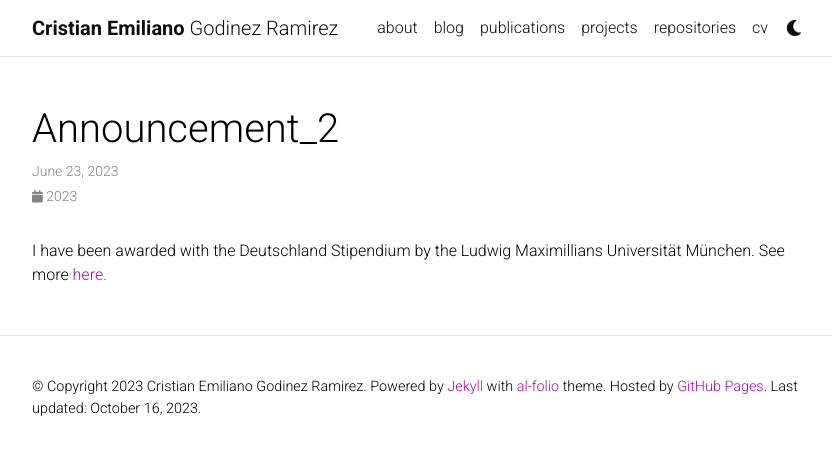
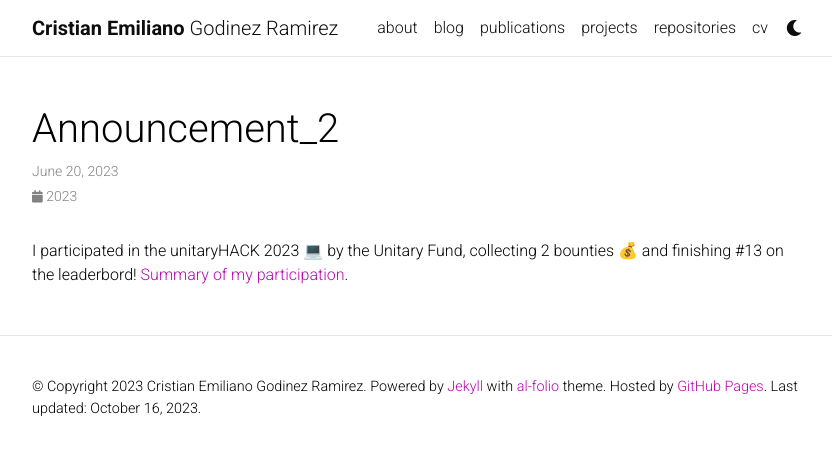
Before and after one commit to EmilianoG-byte/EmilianoG-byte.github.io, a Jekyll site: the page built from _news/announcement_2.md, in a window 1280 px wide. Shown: the top 455 px of the page, without its empty margins (223-1055 px from the left). Built offline with Jekyll 4.4.1, drawn with Linux system fonts in a browser that asks for light colours; comment, search, counter and statistics services are not loaded; a style sheet for code colours, icons or effects is not loaded.

Commit message:
add unitary hack news

```diff
--- a/_news/announcement_2.md
+++ b/_news/announcement_2.md
@@ -1,7 +1,7 @@
 ---
 layout: post
-date: 2023-06-23 07:59:00-0400
+date: 2023-06-20 15:59:00-0400
 inline: true
 ---
 
-I have been awarded with the Deutschland Stipendium by the Ludwig Maximillians Universität München. See more [here.](https://www.lmu.de/de/die-lmu/foerdern-und-unterstuetzen/deutschlandstipendium/verleihung-der-deutschlandstipendien-2022/index.html)
+I participated in the unitaryHACK 2023 💻 by the Unitary Fund, collecting 2 bounties 💰 and finishing #13 on the leaderbord! [Summary of my participation](https://unitaryhack.dev/hackers/emilianog-byte/).
```
Also changed, not shown: _news/announcement_3.md (+2 -2 lines), _news/announcement_4.md (+2 -2 lines), _news/announcement_5.md (added, +7 -0 lines).
